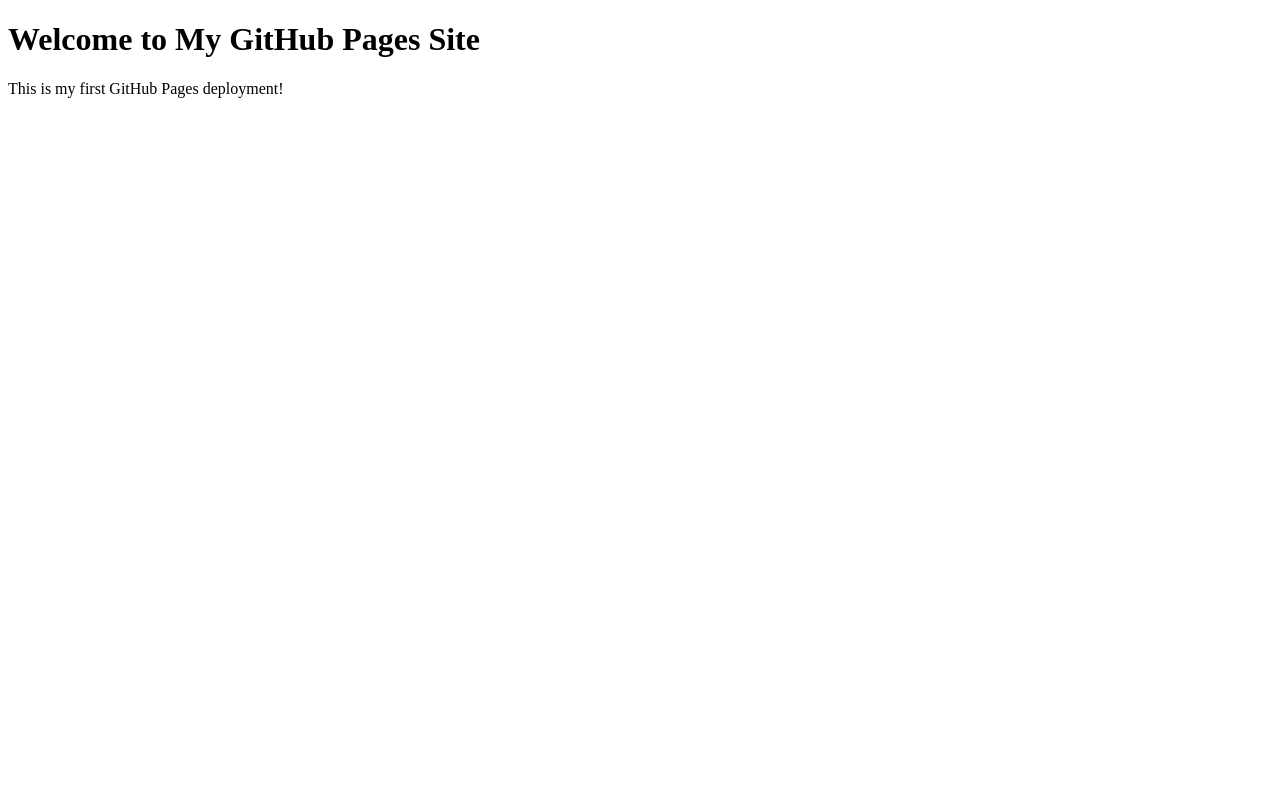
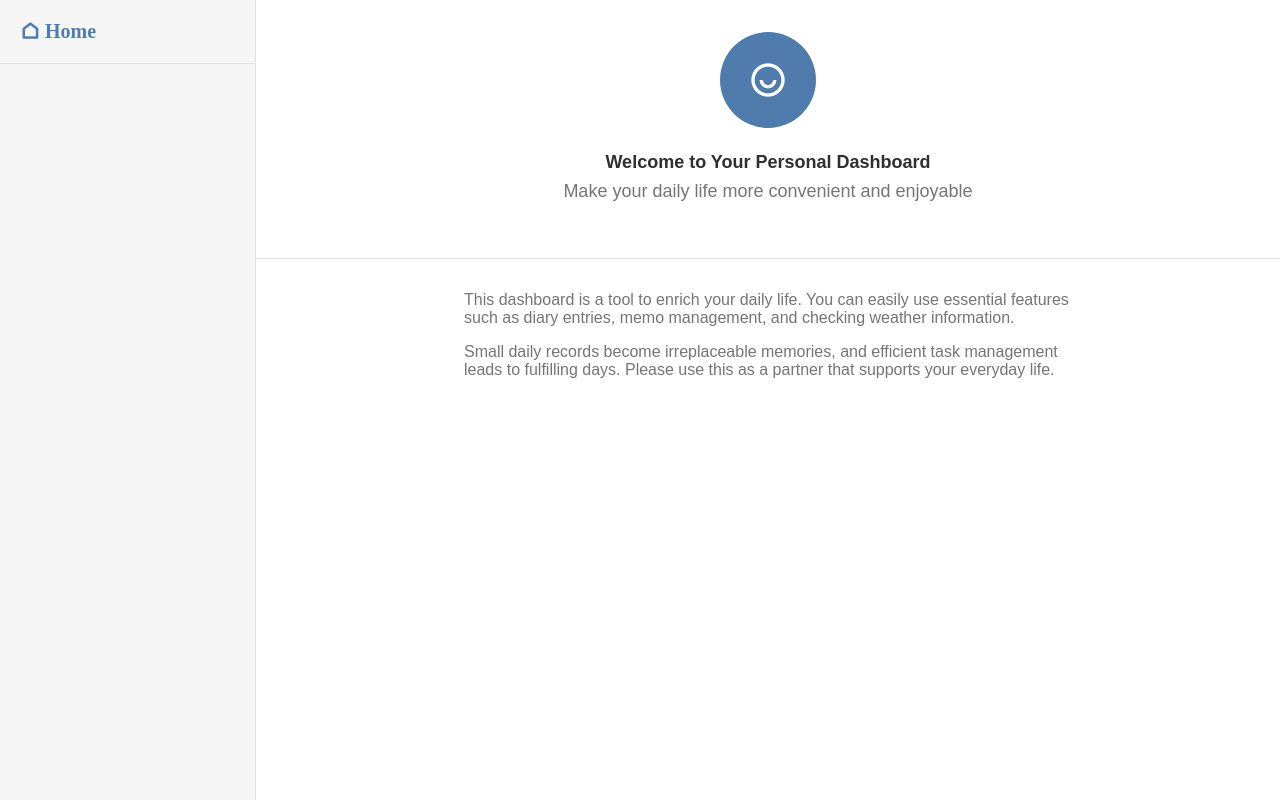
Before and after one commit to ks0227/my-first-web-app, a plain HTML site: page index.html in a window 1280 px wide. Drawn offline with nearby package versions, Linux system fonts and the light colour scheme.

Commit message:
新しい Web サイト用ファイルをアップロード

```diff
--- a/index.html
+++ b/index.html
@@ -1,12 +1,52 @@
 <!DOCTYPE html>
 <html lang="en">
-<head>
-    <meta charset="UTF-8">
-    <meta name="viewport" content="width=device-width, initial-scale=1.0">
-    <title>My GitHub Pages Site</title>
-</head>
-<body>
-    <h1>Welcome to My GitHub Pages Site</h1>
-    <p>This is my first GitHub Pages deployment!</p>
-</body>
+  <head>
+    <meta charset="UTF-8" />
+    <meta name="viewport" content="width=device-width, initial-scale=1.0" />
+    <title>Dashboard</title>
+    <link rel="stylesheet" href="./style.css" />
+    <link href="https://cdn.jsdelivr.net/npm/remixicon@4.5.0/fonts/remixicon.css" rel="stylesheet" />
+  </head>
+
+  <body>
+    <div class="dashboard-container">
+      <aside class="sidebar">
+        <div class="sidebar-header">
+          <a href="#" class="sidebar-home" data-tab="home">
+            <span class="ri-home-line">
+              Home
+            </span>
+          </a>
+        </div>
+      </aside>
+
+      <main>
+        <section id="home">
+          <header>
+            <div class="profile-circle">
+              <span class="ri-user-smile-line"></span>
+            </div>
+            <h1 class="section-title"> Welcome to Your Personal Dashboard</h1>
+            <p class="section-subtitle">Make your daily life more convenient and enjoyable</p>
+          </header>
+          <div class="section-body">
+            <div class="section-description">
+              <p>
+                This dashboard is a tool to enrich your daily life. You can easily use essential features such as diary entries, memo management, and checking weather information.
+              </p>
+              <p>
+                Small daily records become irreplaceable memories, and efficient task management leads to fulfilling days. Please use this as a partner that supports your everyday life.
+              </p>
+            </div>
+          </div>
+        </section>
+
+
+      </main>
+
+
+
+    </div>
+
+  </body>
 </html>
--- /dev/null
+++ b/style.css
@@ -0,0 +1,112 @@
+/* ブラウザで設定されているスタイルのリセット・共通設定 */
+/* 消さないでください */
+*,
+*::before,
+*::after {
+  box-sizing: border-box;
+}
+body,
+h1,
+h2,
+h3,
+p,
+ul,
+li,
+form,
+input,
+textarea,
+select,
+button {
+  margin: 0;
+  padding: 0;
+  font-family: sans-serif;
+}
+
+ul {
+  list-style: none;
+}
+/* スタイルのリセット終了 */
+
+/* サイドバーとメインコンテンツを包むための要素のスタイルを書いてください */
+.dashboard-container {
+  display: flex;
+  height: 100vh;
+}
+
+/* サイドバーに関連するスタイルを書いてください */
+.sidebar {
+  width: 256px;
+  flex-shrink: 0;
+  background-color:#f5f5f5;
+  border-right: 1px solid #e0e0e0;
+  display: flex;
+  height: 100%;
+  flex-direction: column;
+}
+
+.sidebar-header{
+  padding: 20px;
+  border-bottom: 1px solid #e0e0e0;
+}
+
+.sidebar-home{
+  font-size: 1.25rem;
+  font-weight: 600;
+  color:#4f7cac;
+  display: flex;
+  align-items: center;
+  gap: 8px;
+  text-decoration: none;
+}
+
+/* メインコンテンツに関連するスタイルを書いてください */
+main{
+  flex:1;
+}
+
+header{
+  background-color: #ffffff;
+  padding: 32px;
+  border-bottom: 1px solid #e0e0e0;
+  text-align: center;
+}
+
+.profile-circle{
+  width:96px;
+  height:96px;
+  background-color: #4f7cac;
+  border-radius:50%;
+  display: flex;
+  justify-content:center;
+  align-items:center;
+  margin: 0 auto 24px;
+}
+
+.ri-user-smile-line{
+  font-size: 2.5rem;
+  color: #ffffff;
+}
+
+.section-title{
+  font-size: 1.125rem;
+  font-weight: 600;
+  color: #2f2f2f;
+  margin-bottom: 8px;
+}
+
+.section-subtitle{
+  font-size: 1.125rem;
+  color:#757575;
+  margin-bottom:24px;
+}
+
+.section-description {
+  max-width: 672px;
+  margin: 0 auto;
+  color: #757575;
+  padding: 32px;
+}
+
+.section-description p {
+  margin-bottom: 16px;
+}
```
